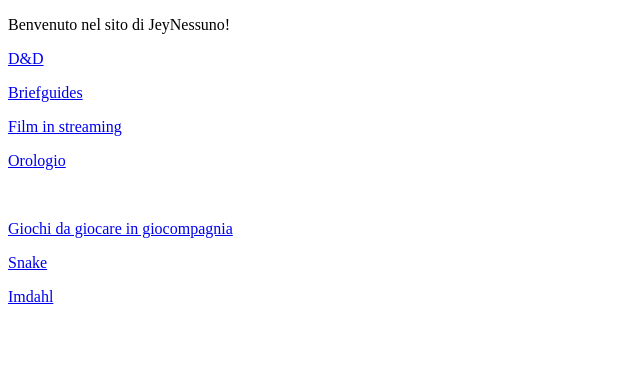
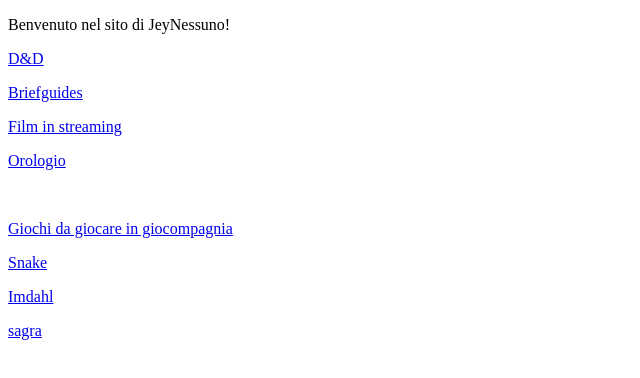
Before and after one commit to JeyNessuno/jeynessuno.github.io, a plain HTML site: page main.html in a window 1280 px wide. Shown: the full height of the page, 0-640 px from the left. Drawn offline with Linux system fonts and the light colour scheme.

Commit message:
Update main.html

```diff
--- a/main.html
+++ b/main.html
@@ -16,6 +16,7 @@
 <p><a href="discordstream.html">Giochi da giocare in giocompagnia</a></p>
 <p><a title="Snake" href="snake.html">Snake</a></p>
 <p><a title="Imdahl" href="/imdahl/imdahl_sx.html">Imdahl</a></p>
+<p><a title="sagra" href="sagra22.pdf">sagra</a></p>
 <p>&nbsp;</p>
 </body>
 </html>
```
